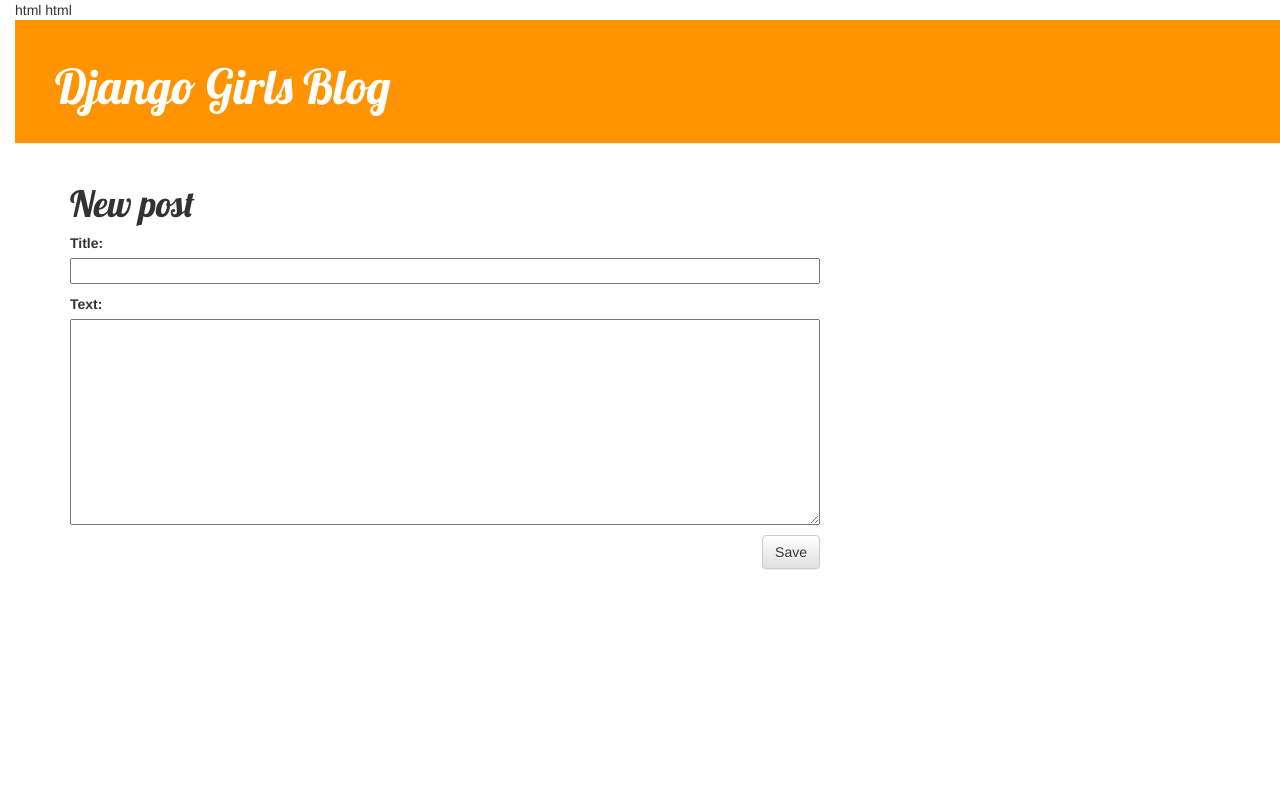
After one commit to VasylRybalka/myblog, a Django app: page /post/new/ in a window 1280 px wide. The commit adds this page. Run offline with Django 3.2, Linux system fonts and the light colour scheme; some libraries are stand-ins or nearby versions.

Commit message:
Added views to create/edit blog post inside the site.

```diff
--- /dev/null
+++ b/blog/forms.py
@@ -0,0 +1,9 @@
+from django import forms
+
+from .models import Post
+
+class PostForm(forms.ModelForm):
+
+    class Meta:
+        model = Post
+        fields = ('title', 'text',)
--- a/blog/templates/blog/base.html
+++ b/blog/templates/blog/base.html
@@ -1,3 +1,4 @@
+html
     {% load staticfiles %}
     <html>
         <head>
@@ -9,6 +10,9 @@
         </head>
         <body>
             <div class="page-header">
+                {% if user.is_authenticated %}
+        <a href="{% url 'post_new' %}" class="top-menu"><span class="glyphicon glyphicon-plus"></span></a>
+    {% endif %}
                 <h1><a href="/">Django Girls Blog</a></h1>
             </div>
             <div class="content container">
--- a/blog/templates/blog/post_detail.html
+++ b/blog/templates/blog/post_detail.html
@@ -7,6 +7,7 @@
                     {{ post.published_date }}
                 </div>
             {% endif %}
+            <a class="btn btn-default" href="{% url 'post_edit' pk=post.pk %}"><span class="glyphicon glyphicon-pencil"></span></a>
             <h1>{{ post.title }}</h1>
             <p>{{ post.text|linebreaks }}</p>
         </div>
--- /dev/null
+++ b/blog/templates/blog/post_edit.html
@@ -0,0 +1,10 @@
+html
+    {% extends 'blog/base.html' %}
+
+    {% block content %}
+        <h1>New post</h1>
+        <form method="POST" class="post-form">{% csrf_token %}
+            {{ form.as_p }}
+            <button type="submit" class="save btn btn-default">Save</button>
+        </form>
+    {% endblock %}
--- a/blog/urls.py
+++ b/blog/urls.py
@@ -4,4 +4,6 @@
 urlpatterns = [
     url(r'^$', views.post_list, name='post_list'),
     url(r'^post/(?P<pk>[0-9]+)/$', views.post_detail, name='post_detail'),
+    url(r'^post/new/$', views.post_new, name='post_new'),
+    url(r'^post/(?P<pk>[0-9]+)/edit/$', views.post_edit, name='post_edit'),
 ]
--- a/blog/views.py
+++ b/blog/views.py
@@ -2,6 +2,20 @@
 from django.utils import timezone
 from .models import Post
 from django.shortcuts import render, get_object_or_404
+from .forms import PostForm
+
+def post_new(request):
+        if request.method == "POST":
+            form = PostForm(request.POST)
+            if form.is_valid():
+                post = form.save(commit=False)
+                post.author = request.user
+                post.published_date = timezone.now()
+                post.save()
+                return redirect('blog.views.post_detail', pk=post.pk)
+        else:
+            form = PostForm()
+        return render(request, 'blog/post_edit.html', {'form': form})
 
 def post_detail(request, pk):
         post = get_object_or_404(Post, pk=pk)
@@ -10,3 +24,17 @@
 def post_list(request):
     posts = Post.objects.filter(published_date__lte=timezone.now()).order_by('published_date')
     return render(request, 'blog/post_list.html', {'posts': posts})
+
+def post_edit(request, pk):
+        post = get_object_or_404(Post, pk=pk)
+        if request.method == "POST":
+            form = PostForm(request.POST, instance=post)
+            if form.is_valid():
+                post = form.save(commit=False)
+                post.author = request.user
+                post.published_date = timezone.now()
+                post.save()
+                return redirect('blog.views.post_detail', pk=post.pk)
+        else:
+            form = PostForm(instance=post)
+        return render(request, 'blog/post_edit.html', {'form': form})
```
Lines whose indentation alone changed are shown as unchanged.
